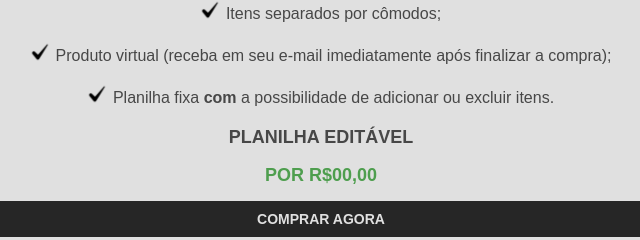
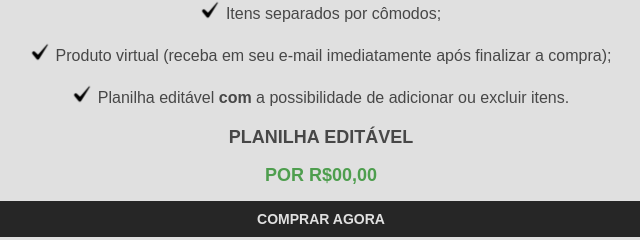
Before and after one commit to becxm/onossoapto104, a plain HTML site: page index.html in a window 1280 px wide. Shown: the part 1279-1519 px from the top of the page, 319-959 px from the left. Drawn offline with Linux system fonts and the light colour scheme; a web font is replaced by a local one.

Commit message:
Update index.html

```diff
--- a/index.html
+++ b/index.html
@@ -45,7 +45,7 @@
                     <li>Dicas essenciais;</li>
                     <li>Itens separados por cômodos;</li>
                     <li>Produto virtual (receba em seu e-mail imediatamente após finalizar a compra);</li>
-                    <li>Planilha fixa <strong>com</strong> a possibilidade de adicionar ou excluir itens.</li>
+                    <li>Planilha editável <strong>com</strong> a possibilidade de adicionar ou excluir itens.</li>
                 </ul>
                 <p class="editavel">PLANILHA EDITÁVEL</p>
                 <p class="preco">POR R$00,00</p>
```
